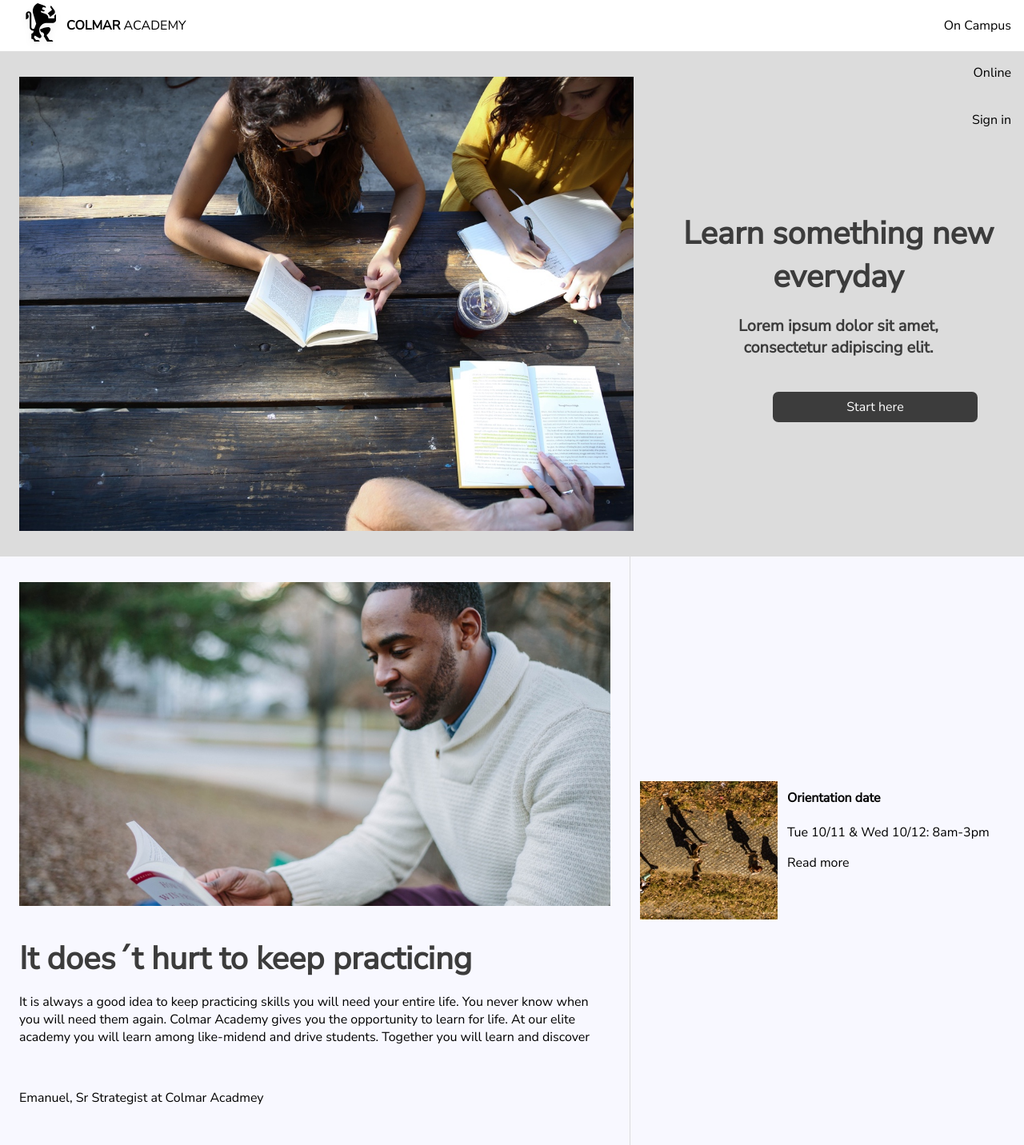
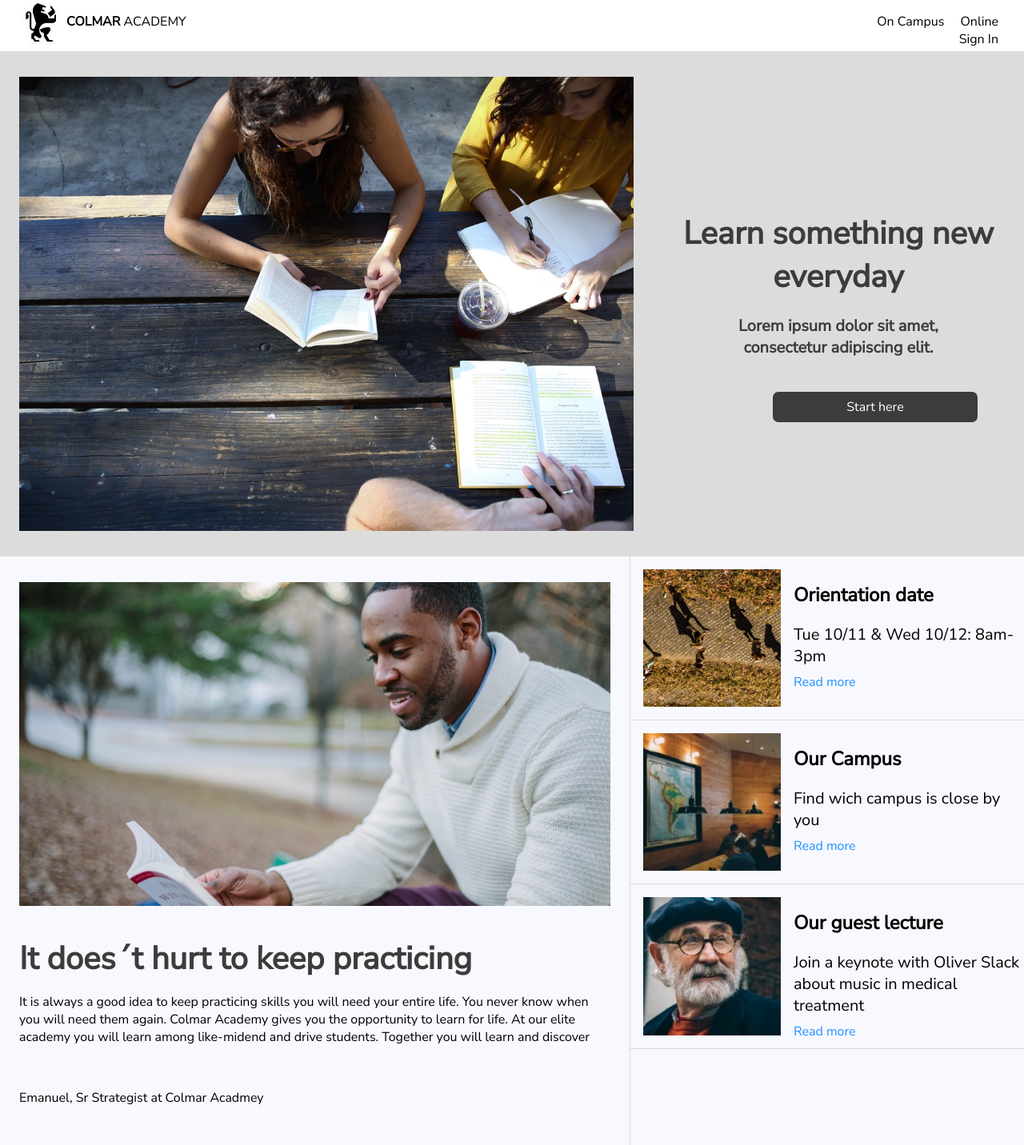
Before and after one commit to paul-lafrentz/colmar-academy, a plain HTML site: page index.html in a window 1280 px wide. Shown: the whole page at 80% size. Drawn offline with Linux system fonts and the light colour scheme.

Commit message:
Learn and Practice done

```diff
--- a/Resources/CSS/style.css
+++ b/Resources/CSS/style.css
@@ -6,6 +6,7 @@ body {
 
 .flex-container {
   display: flex;
+  flex-wrap: nowrap;
 }
 
 header {
@@ -16,7 +17,7 @@ header {
   height: 32px;
   padding-left: 5px;
   text-transform: uppercase;
-  margin-top: 21px;
+  flex-grow: 0;
 }
 
 header span {
@@ -30,13 +31,17 @@ header img {
 nav {
   text-align: right;
   flex-grow: 1;
+  width: 400px;
+}
+
+nav ul {
+  list-style: none;
   margin-right: 24px;
 }
 
-nav p {
+nav li {
   display: inline-block;
   padding: 0px 8px;
-  margin-top: 21px;
 }
 
 #learn {
@@ -84,10 +89,18 @@ h2 {
   flex-wrap: nowrap;
 }
 
-
 .image {
   width: 60%;
   padding: 32px 24px;
+}
+
+.image h2 {
+  font-weight: bolder;
+  font-size: 40px;
+}
+
+.image p {
+  line-height: 22px;
 }
 
 #information {
@@ -96,24 +109,42 @@ h2 {
 
 #aside {
   flex-direction: column;
-  justify-content: center;
   flex-wrap: nowrap;
   width: 40%;
   border-left: 1px solid Gainsboro;
 }
 
-#aside-1 {
-  border-bottom: 1px solid rgb(248, 248, 255);
+#container {
+  border-bottom: 1px solid Gainsboro;
 }
 
-#aside-1 img {
-  padding: 12px;
+#container img {
+  padding: 16px;
   width: 35%;
   height: auto;
   float: left;
   vertical-align: middle;
 }
 
-#aside-1 h4,p,span{
+#container h4,p,span{
   width: 100%;
 }
+
+#container h4 {
+  font-size: 24px;
+  margin-bottom: 8px;
+}
+
+#container p {
+  font-size: 20px;
+  margin-bottom: 8px;
+}
+
+a {
+  color: DodgerBlue;
+  text-decoration: none;
+}
+
+a:hover {
+  color: DarkBlue;
+}
--- a/index.html
+++ b/index.html
@@ -14,9 +14,11 @@
       <img src="Resources/images/ic-logo.svg" alt="Colmar Academy Logo">
       <p id="header"><span>Colmar</span> Academy</p>
       <nav>
-        <p>On Campus</p>
-        <p>Online</p>
-        <p>Sign in</p>
+        <ul>
+          <li>On Campus</li>
+          <li>Online</li>
+          <li>Sign In</li>
+        </ul>
       </nav>
     </header>
 
@@ -42,14 +44,24 @@
           <p>Emanuel, Sr Strategist at Colmar Acadmey</p>
         </div>
         <div class="flex-container" id="aside">
-          <div id="aside-1">
+          <div id="container">
               <img src="Resources/images/information-orientation.jpg" alt="">
               <h4>Orientation date</h4>
               <p>Tue 10/11 & Wed 10/12: 8am-3pm</p>
-              <span id="read-more">Read more</span>
+              <span><a href="#">Read more</a></span>
           </div>
-          <div class="">
-
+          <div id="container">
+            <img src="Resources/images/information-campus.jpg" alt="">
+            <h4>Our Campus</h4>
+            <p>Find wich campus is close by you</p>
+            <span><a href="#">Read more</a></span>
+          </div>
+          <div id="container">
+            <img src="Resources/images/information-guest-lecture.jpg" alt="">
+            <h4>Our guest lecture</h4>
+            <p>Join a keynote with Oliver Slack about music in medical treatment</p>
+            <span><a href="#">Read more</a></span>
+          </div>
           </div>
         </div>
       </section>
```
